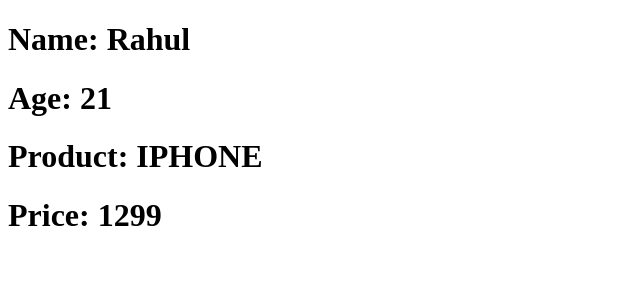
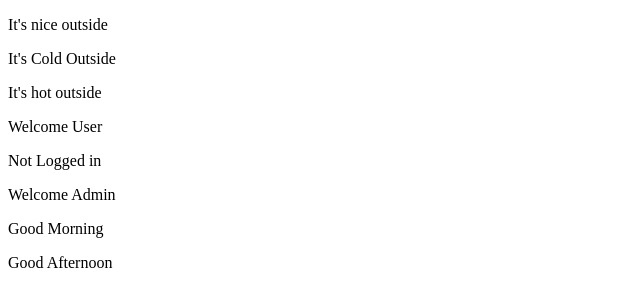
Before and after one commit to rahul-1716/webdev-projectone, a React (Vite) app in the folder react-js/react-demos/: page / in a window 1280 px wide. Shown: the top 306 px of the page, without its empty margins (0-640 px from the left). Built offline with nearby package versions, Linux system fonts and the light colour scheme.

Commit message:
conditional rendering

```diff
--- a/react-js/react-demos/src/App.jsx
+++ b/react-js/react-demos/src/App.jsx
@@ -1,14 +1,42 @@
 import React from 'react'
-import Person from './components/Person'
-import Product from './components/Product'
 
 const App = () => {
   return (
     <div>
-      <Person name="Rahul" age={21} />
-      <Product name="IPHONE" price={1299} />
+      <Weather temperature={16} />
+      <Weather temperature={12} />
+      <Weather temperature={27} />
+      <UserStatus loggedIn={true} isAdmin={false} />
+      <UserStatus loggedIn={false} isAdmin={false} />
+      <UserStatus loggedIn={true} isAdmin={true} />
+      <Greeting timeOfDay={"morning"} />
+      <Greeting timeOfDay={"afternoon"} />
     </div>
   )
 }
 
-export default App
+export default App;
+
+
+const Weather = ({temperature}) => {
+  if(temperature > 25){
+    return <p>It's hot outside</p>
+  }else if(temperature >= 15 && temperature <=25){
+    return <p> It's nice outside</p>
+  }else{
+    return <p>It's Cold Outside</p>
+  }
+}
+
+const UserStatus = ({loggedIn , isAdmin}) => {
+  {
+   if(!loggedIn) return <p>Not Logged in</p>
+   return isAdmin ? <p>Welcome Admin</p> : <p>Welcome User</p>
+
+  }
+}
+
+const Greeting = ({timeOfDay}) => {
+  if(timeOfDay === "morning") return <p>Good Morning</p>
+  if(timeOfDay === "afternoon") return <p>Good Afternoon</p>
+}
```
Also changed, not shown: react-js/react-demos/src/components/Card.jsx (added, +11 -0 lines).
